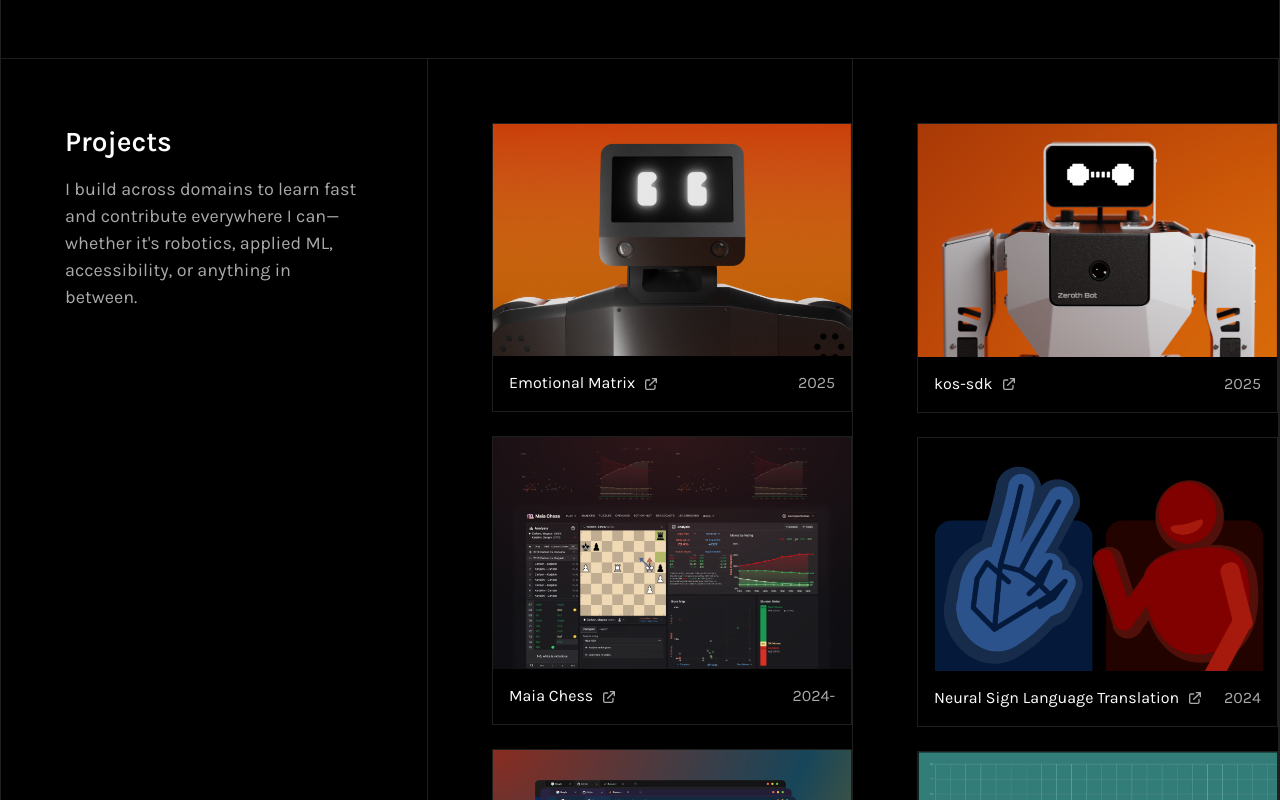
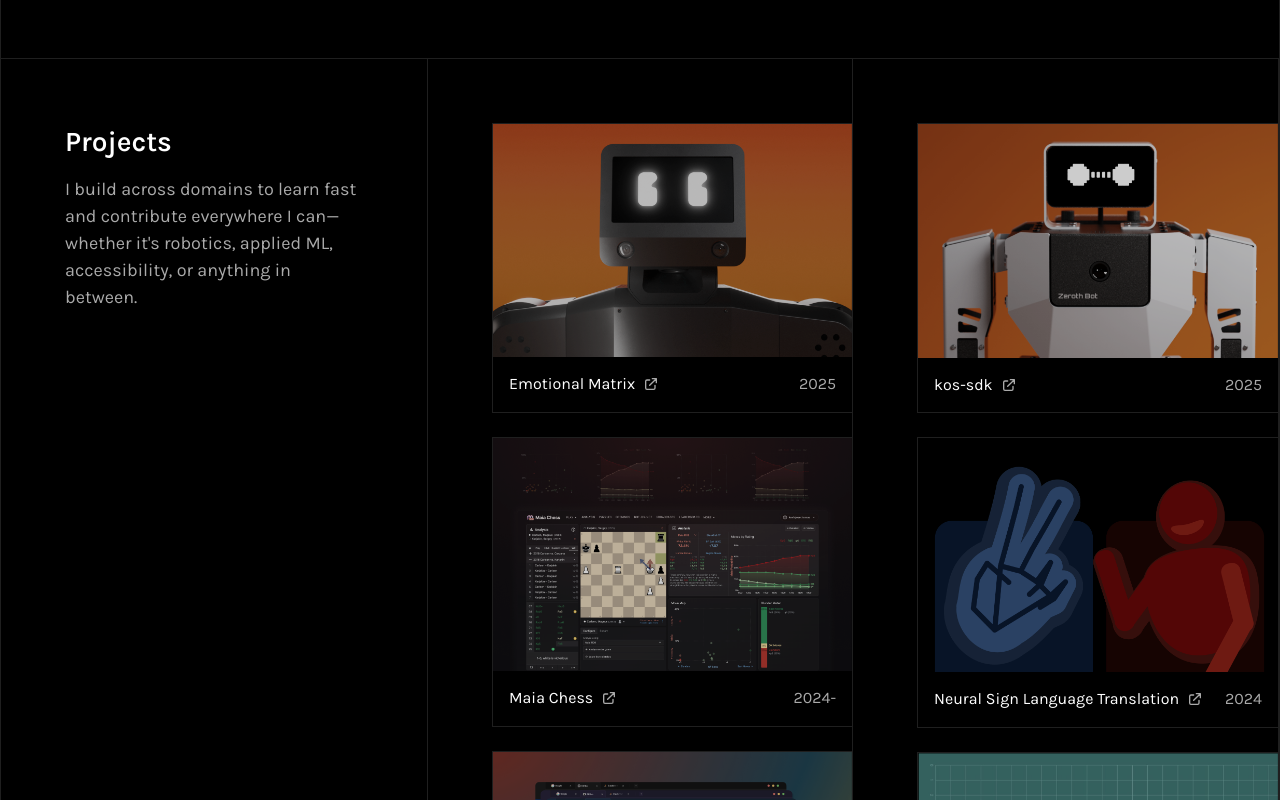
Before and after one commit to kevinjosethomas/kevinjosethomas, a Next.js app: page / in a window 1280 px wide. Shown: the part 1080-1880 px from the top of the page. Built offline with nearby package versions, Linux system fonts and the light colour scheme; no server answers.

Commit message:
style: improve hover animations

```diff
--- a/app/page.tsx
+++ b/app/page.tsx
@@ -175,12 +175,22 @@ export default async function Home() {
 
         <div className="border-border flex flex-col items-center gap-6 border-x py-0 md:items-end md:py-16 md:pl-16">
           {spotlightedProjects.slice(0, 3).map((project) => (
-            <ProjectCard key={project.id} project={project} />
+            <ProjectCard
+              key={project.id}
+              project={project}
+              dark={20}
+              saturate={75}
+            />
           ))}
         </div>
         <div className="border-border flex flex-col items-center gap-6 border-r py-0 md:items-end md:py-16 md:pl-16">
           {spotlightedProjects.slice(3).map((project) => (
-            <ProjectCard key={project.id} project={project} />
+            <ProjectCard
+              key={project.id}
+              project={project}
+              dark={20}
+              saturate={75}
+            />
           ))}
         </div>
       </div>
--- a/components/ProjectCard.tsx
+++ b/components/ProjectCard.tsx
@@ -1,23 +1,39 @@
+"use client";
+
 import Image from "next/image";
 import Link from "next/link";
 import type { Project } from "@/types";
 
 interface ProjectCardProps {
   project: Project;
+  dark?: number;
+  saturate?: number;
 }
 
-export default function ProjectCard({ project }: ProjectCardProps) {
+export default function ProjectCard({
+  project,
+  dark = 0,
+  saturate = 100,
+}: ProjectCardProps) {
   return (
     <Link href={project.href} className="group">
-      <div className="border-border flex w-full flex-col border transition-colors hover:border-white/20">
+      <div className="border-border flex w-full flex-col border transition-colors hover:border-white/20 md:border-r-0">
         <div className="relative">
-          <div className="absolute top-0 left-0 h-full w-full" />
+          {dark > 0 && (
+            <div
+              className="absolute top-0 left-0 z-10 h-full w-full bg-black transition-opacity duration-300 group-hover:opacity-0!"
+              style={{ opacity: dark / 100 }}
+            />
+          )}
           <Image
-            className="h-full w-full object-cover"
+            className="h-full w-full object-cover transition-all duration-300 group-hover:saturate-100!"
             src={project.image}
             alt={project.name}
             width={346}
             height={225}
+            style={{
+              filter: `saturate(${saturate}%)`,
+            }}
           />
         </div>
         <div className="flex items-center justify-between p-4">
```
